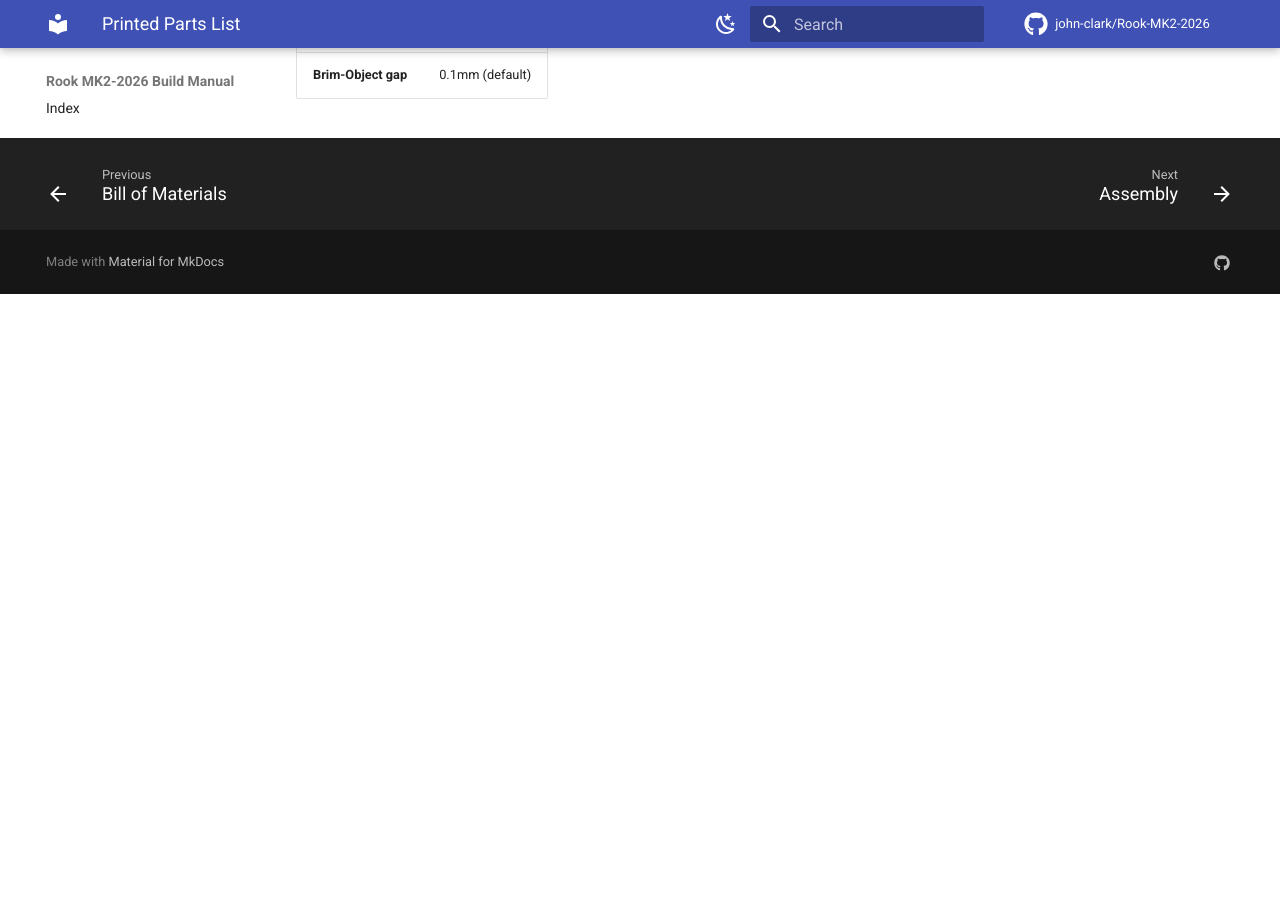
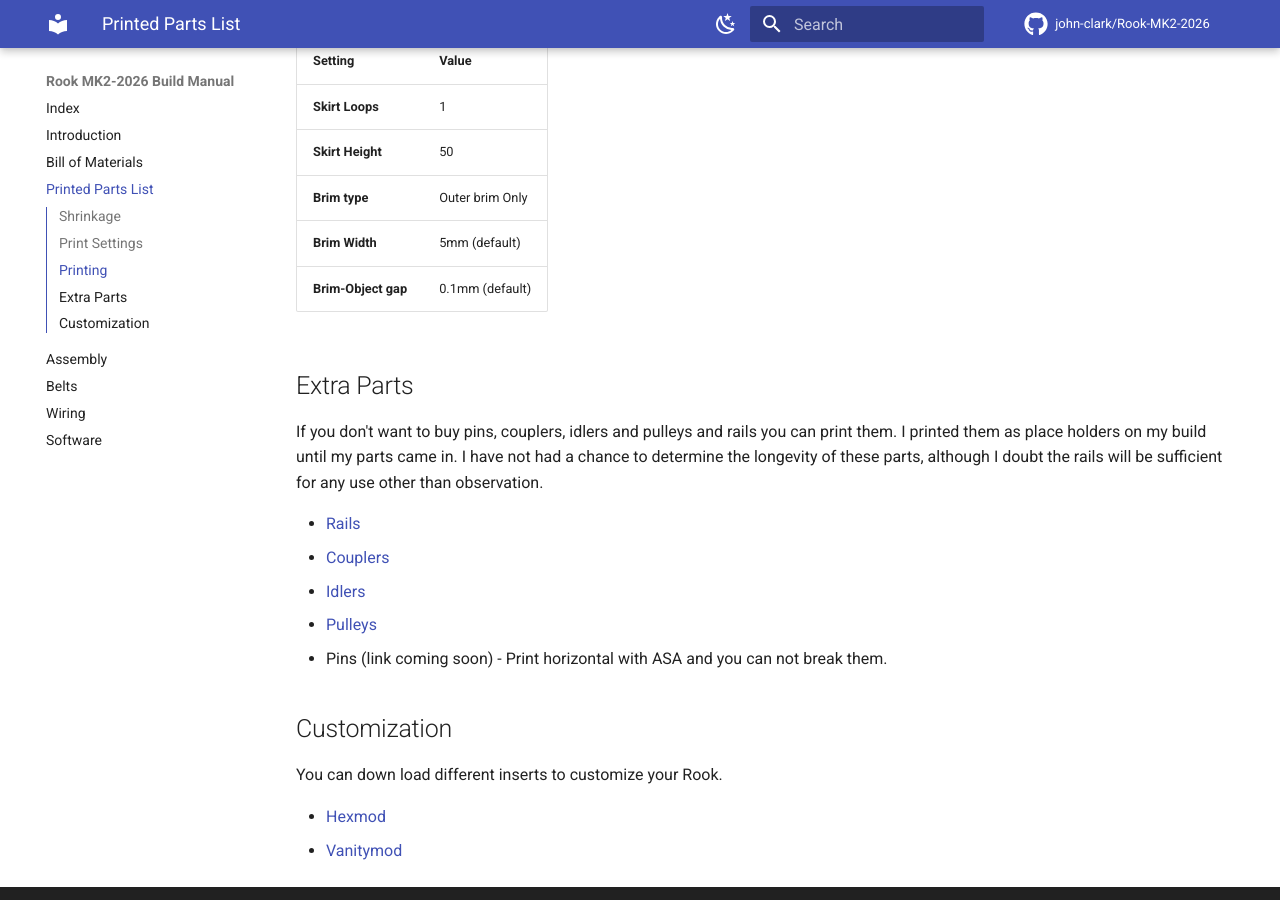
Before and after one commit to john-clark/Rook-MK2-2026, an MkDocs documentation site: the page built from docs/parts.md, in a window 1280 px wide and 900 px high, scrolled down 3556 px. Built offline with MkDocs 1.6.1 and Material for MkDocs 9.7.7, drawn with Linux system fonts in a browser that asks for light colours; comment, search, counter and statistics services are not loaded; before the commit the page ends 3850 px from its top, so only the background shows below that; some of the changed text lies outside the part shown.

Commit message:
Update parts documentation with shrinkage and resources
Added notes on shrinkage and provided links to resources for shrinkage calibration. Included additional information on extra parts and customization options.

```diff
--- a/docs/parts.md
+++ b/docs/parts.md
@@ -1,7 +1,7 @@
 # Parts
 
 !!! Note
-  This printer was designed so it could be printed with PLA and no heated bed, although I have not tested this. YMMV
+    This printer was designed so it could be printed with PLA and no heated bed, although I have not tested this. YMMV
 
 | Property | Density (g/cm³) | Scale Factor      | Shrinkage   | Tensile Strength (MPa) | Impact Resistance | Hardness / Rigidity      | Abrasion Resistance | Heat Resistance (°C) | UV Resistance | Aging Resistance | Printability                | Biocompatibility                    | Cost        |
 | :------- | :-------------- | :---------------- | :---------- | :--------------------- | :---------------- | :----------------------- | :------------------ | :------------------- | :------------ | :--------------- | :-------------------------- | :---------------------------------- | :---------- |
@@ -14,7 +14,16 @@
 **For best results use a Material type of ABS, ASA.**
 
 !!! Note "Nylon (PA) Notes:"
-  Includes multiple variants such as PA6 (stronger, more hygroscopic), PA12 (easier to print, lower moisture absorption), and filled types like carbon fiber (CF) and glass fiber (GF). Filled nylons have significantly reduced shrinkage and higher rigidity, making them better for structural parts, but are more brittle and abrasive to nozzles. All nylons are hygroscopic and require thorough drying before printing.
+    Includes multiple variants such as PA6 (stronger, more hygroscopic), PA12 (easier to print, lower moisture absorption), and filled types like carbon fiber (CF) and glass fiber (GF). Filled nylons have significantly reduced shrinkage and higher rigidity, making them better for structural parts, but are more brittle and abrasive to nozzles. All nylons are hygroscopic and require thorough drying before printing.
+
+### Shrinkage
+
+Use this [shrinkage calculator](https://go.minimal3dp.com/calc/shrinkage) to calibrate your printer and filament before printing.
+
+* 3D4Create (2024) [3D Printer Shrinkage: A Complete Guide](https://3d4create.com/3d-printer-shrinkage/)
+* Filament2Print (2023) [Shrinkage in 3D Printing: Everything You Need to Know](https://filament2print.com/gb/blog/shrinkage-3d-printing.html)
+* Kingroon (2024) [OrcaSlicer vs Bambu Studio: Shrinkage Compensation Settings](https://kingroon.com/blogs/3d-printing-guide/orcaslicer-vs-bambu-studio)
+* All3DP (2023) [ASA vs ABS: Material Properties and Printing Characteristics](https://all3dp.com/)
 
 ## Print Settings
 
@@ -83,3 +92,21 @@
 | **Brim type**               | Outer brim Only           |
 | **Brim Width**              | 5mm (default)             |
 | **Brim-Object gap**         | 0.1mm (default)           |
+
+
+## Extra Parts
+
+If you don't want to buy pins, couplers, idlers and pulleys and rails you can print them. I printed them as place holders on my build until my parts came in. I have not had a chance to determine the longevity of these parts, although I doubt the rails will be sufficient for any use other than observation.
+
+* [Rails](https://www.printables.com/model/338778-mgn9c-rail-and-carriage/files)
+* [Couplers](https://www.printables.com/model/1370729-coupler-5mm-to-5mm-shaft)
+* [Idlers](https://www.thingiverse.com/thing:1430558)
+* [Pulleys](https://www.printables.com/model/1100977-pulleys-gt2-20t-for-a-6mm-belt-and-a-5-mm-shaftbol)
+* Pins (link coming soon) - Print horizontal with ASA and you can not break them.
+
+## Customization
+
+You can down load different inserts to customize your Rook.
+
+* [Hexmod](https://www.printables.com/model/1673426-rook-2026-mk2-hexmod)
+* [Vanitymod](https://www.printables.com/model/1682095-rook-2026-mk2-vanity-mod)
```
